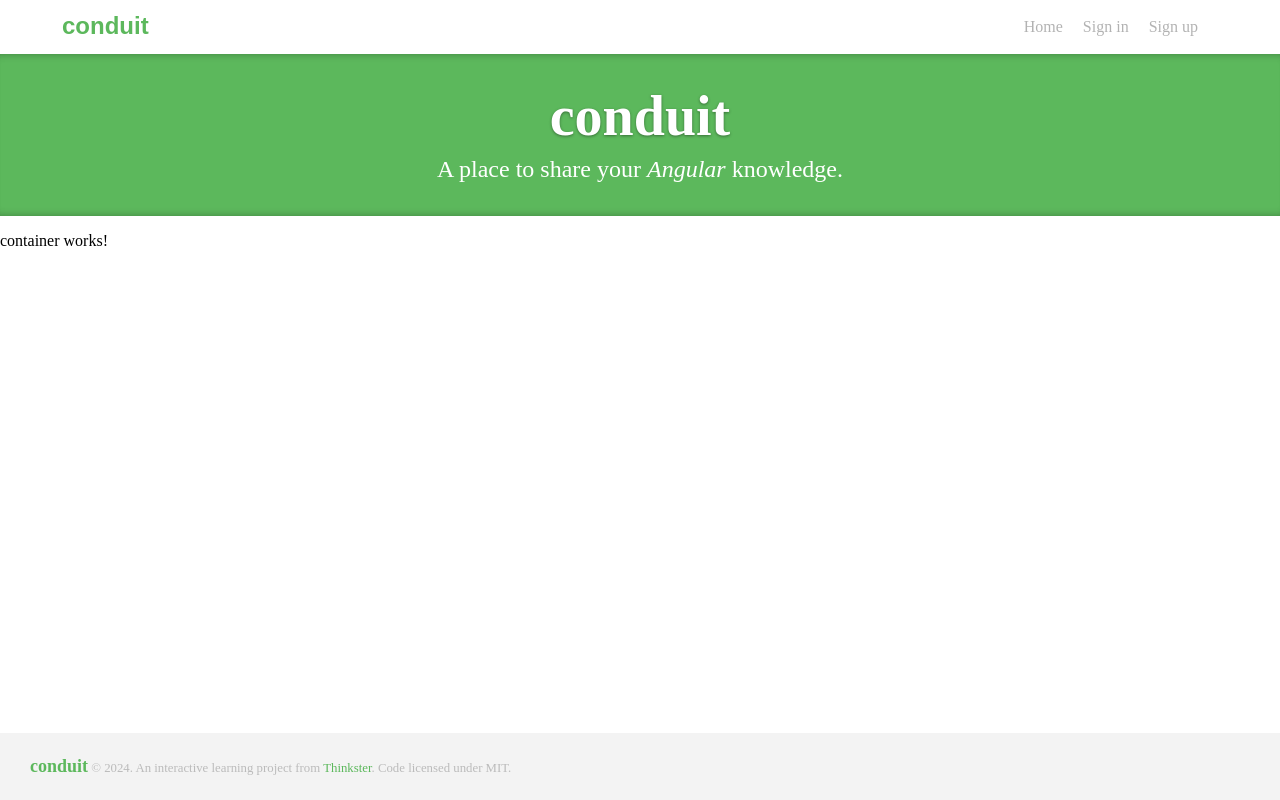
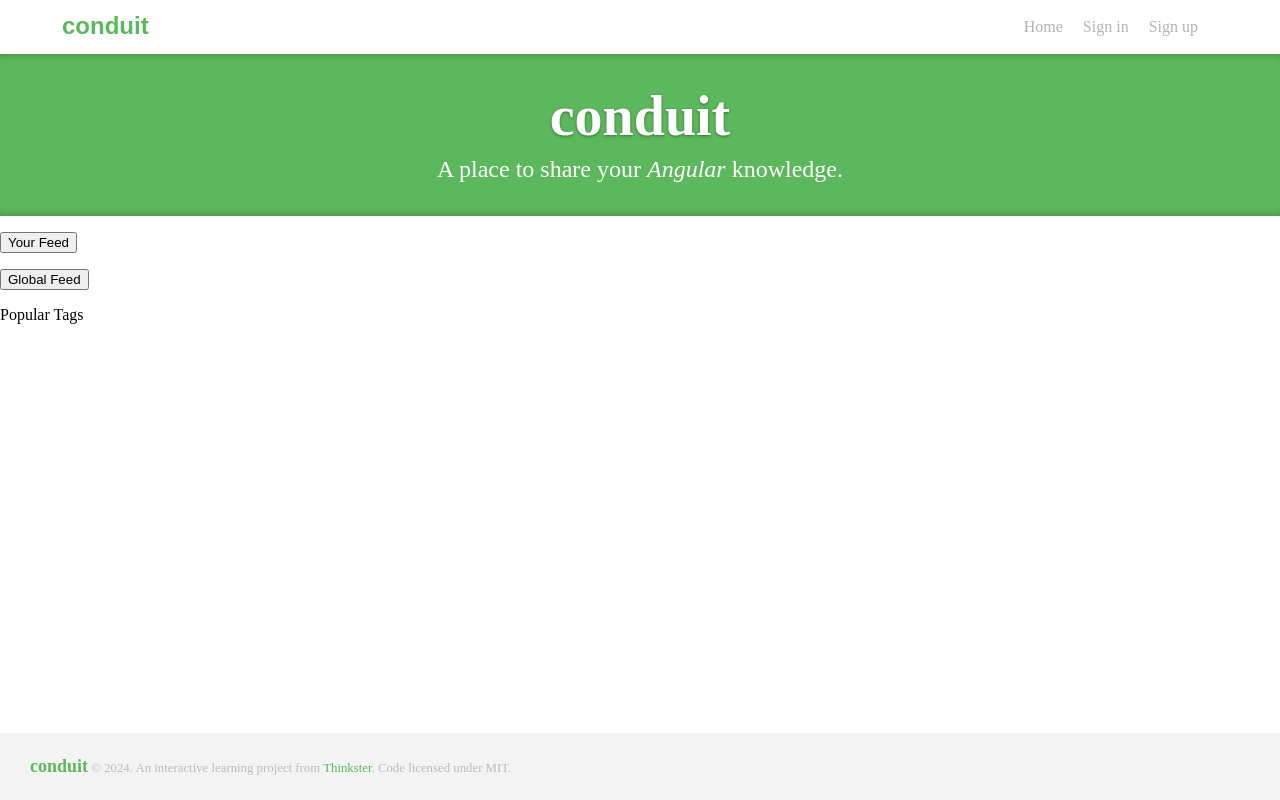
Before and after one commit to zncen/mcu-112-web-12130951-final, an Angular app: page /home in a window 1280 px wide. Shown: the top 800 px of the page. Built offline with nearby package versions, Linux system fonts and the light colour scheme.

Commit message:
建立Feed按鈕

```diff
--- a/src/app/container/container.component.html
+++ b/src/app/container/container.component.html
@@ -1 +1,3 @@
-<p>container works!</p>
+<p class="change page"><button type="button">Your Feed</button></p>
+<p class="change page"><button type="button">Global Feed</button></p>
+<p>Popular Tags</p>
```
